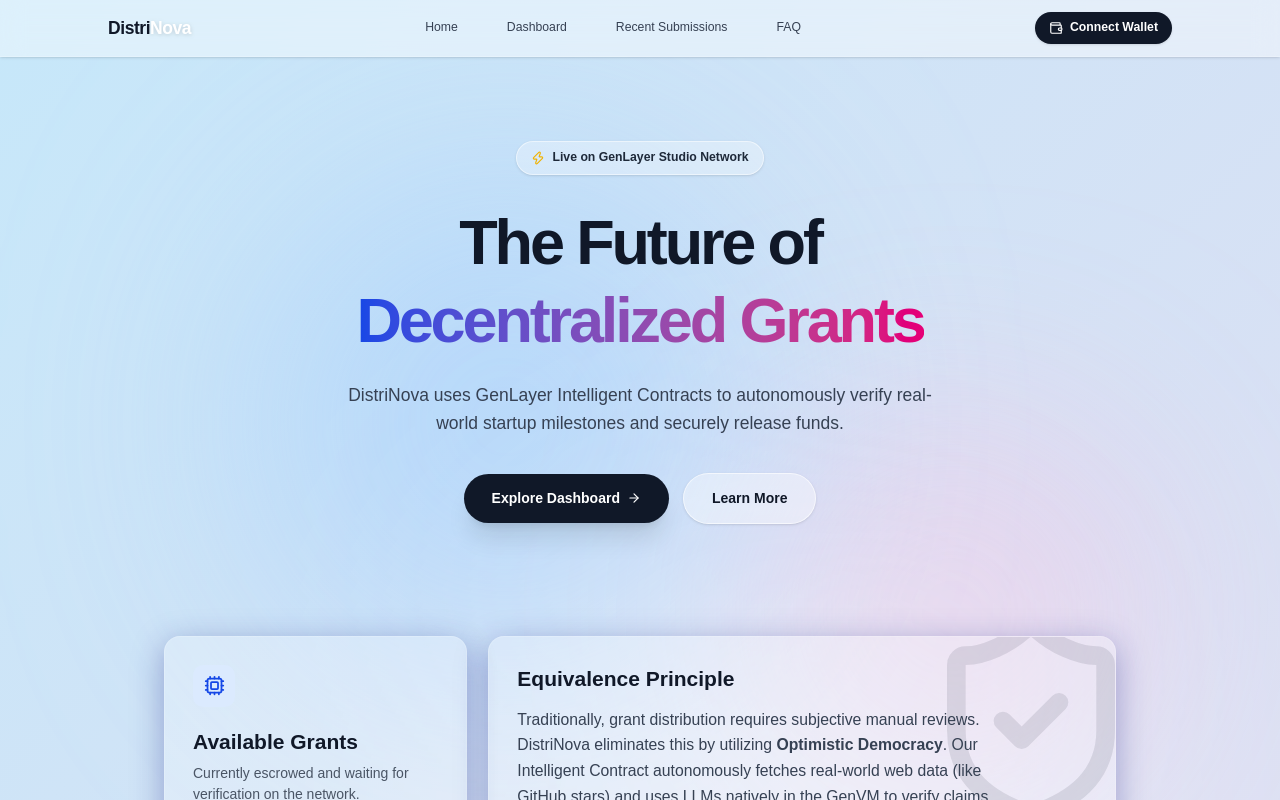
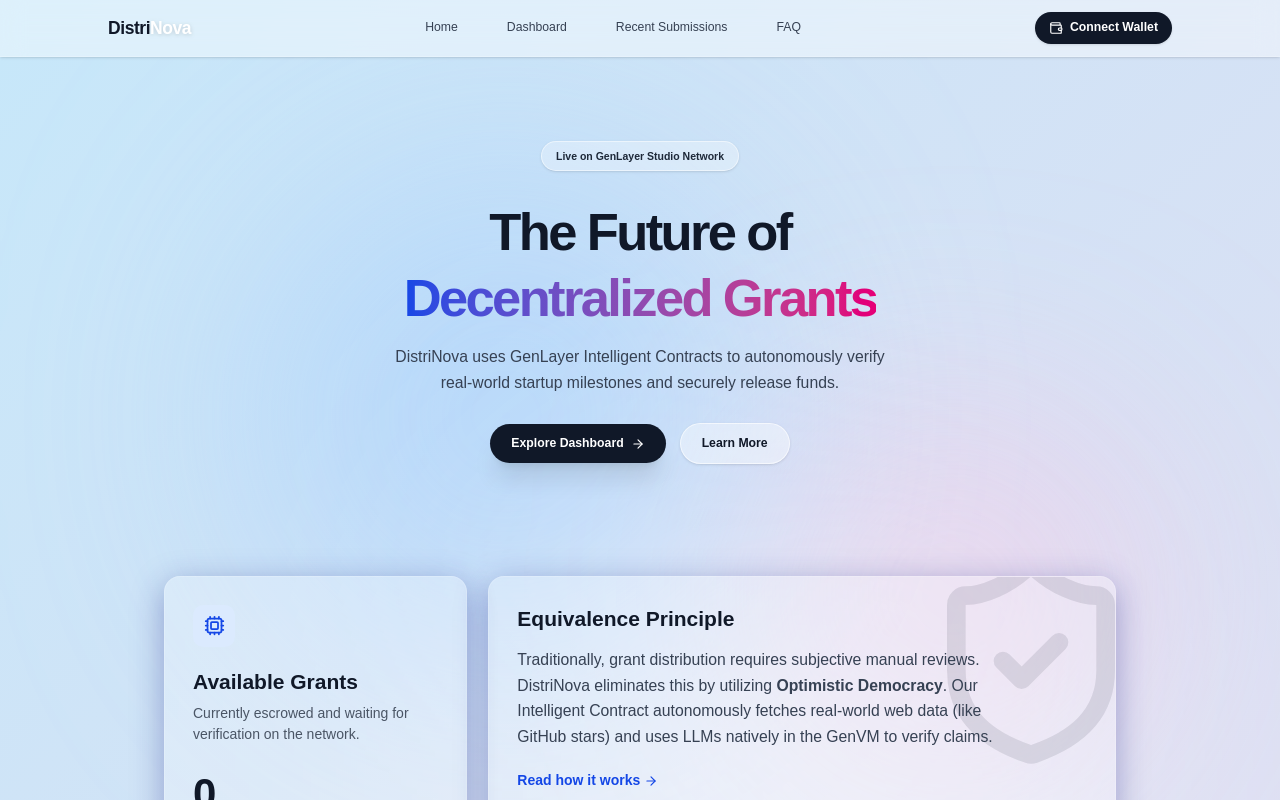
Before and after one commit to Chimdi-hash/DistriNova, a Next.js app: page / in a window 1280 px wide. Shown: the top 800 px of the page. Built offline with nearby package versions, Linux system fonts and the light colour scheme.

Commit message:
Refine hero section: remove Zap icon and reduce sizing

```diff
--- a/src/app/page.tsx
+++ b/src/app/page.tsx
@@ -34,28 +34,27 @@
 
         {/* Hero Section */}
         <div className="w-full flex flex-col items-center text-center mt-24 mb-32 sliding">
-          <div className="inline-flex items-center gap-2 px-4 py-2 rounded-full bg-white/30 border border-white/50 backdrop-blur-md mb-8 text-sm font-semibold text-gray-800 shadow-sm hover:bg-white/40 transition-colors">
-            <Zap className="w-4 h-4 text-yellow-500" />
+          <div className="inline-flex items-center gap-2 px-4 py-2 rounded-full bg-white/30 border border-white/50 backdrop-blur-md mb-8 text-xs font-semibold text-gray-800 shadow-sm hover:bg-white/40 transition-colors">
             Live on GenLayer Studio Network
           </div>
 
-          <h1 className="text-5xl md:text-7xl font-extrabold text-gray-900 tracking-tighter mb-6 leading-tight">
+          <h1 className="text-4xl md:text-6xl font-extrabold text-gray-900 tracking-tighter mb-4 leading-tight">
             The Future of <br className="hidden md:block" />
             <span className="text-transparent bg-clip-text bg-gradient-to-r from-blue-700 to-pink-600">
               Decentralized Grants
             </span>
           </h1>
 
-          <p className="text-xl text-gray-700 max-w-2xl font-medium mb-10 leading-relaxed">
+          <p className="text-lg text-gray-700 max-w-xl font-medium mb-8 leading-relaxed">
             DistriNova uses GenLayer Intelligent Contracts to autonomously verify real-world startup milestones and securely release funds.
           </p>
 
           <div className="flex flex-col sm:flex-row gap-4 items-center">
-            <Link href="/dashboard" className="inline-flex items-center gap-2 px-8 py-4 bg-gray-900 text-white rounded-full font-bold shadow-xl hover:bg-gray-800 hover:-translate-y-1 transition-all duration-300">
+            <Link href="/dashboard" className="inline-flex items-center gap-2 px-6 py-3 text-sm bg-gray-900 text-white rounded-full font-bold shadow-xl hover:bg-gray-800 hover:-translate-y-1 transition-all duration-300">
               Explore Dashboard
               <ArrowRight className="w-4 h-4" />
             </Link>
-            <Link href="/faq" className="inline-flex items-center gap-2 px-8 py-4 bg-white/40 backdrop-blur-md border border-white/60 text-gray-900 rounded-full font-bold shadow-sm hover:bg-white/60 transition-all duration-300">
+            <Link href="/faq" className="inline-flex items-center gap-2 px-6 py-3 text-sm bg-white/40 backdrop-blur-md border border-white/60 text-gray-900 rounded-full font-bold shadow-sm hover:bg-white/60 transition-all duration-300">
               Learn More
             </Link>
           </div>
```
